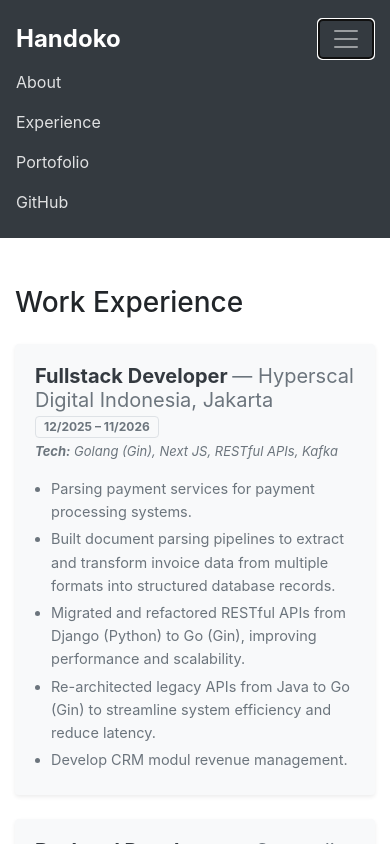
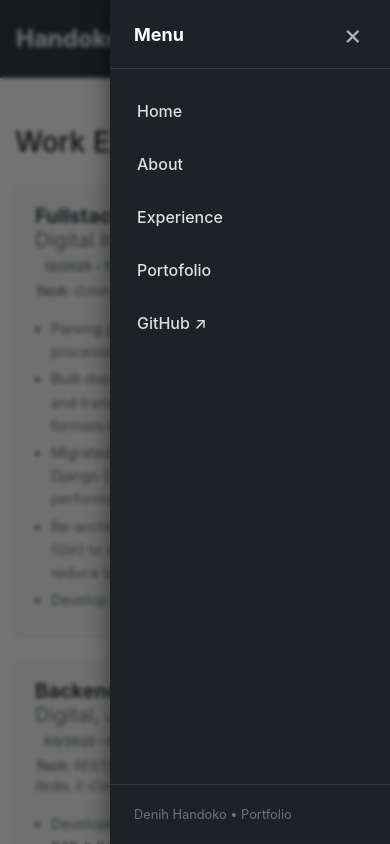
Before and after one commit to handole/denihandoko, a React (Create React App) app: page /experience in a window 390 px wide. Both pictures are taken after a click on the button "Toggle navigation menu". Shown: the top 844 px of the page. Built offline with nearby package versions, Linux system fonts and the light colour scheme.

Commit message:
Add responsive mobile sidebar with burger menu

```diff
--- a/src/App.css
+++ b/src/App.css
@@ -23,3 +23,125 @@ code {
 .navbar-dark .navbar-nav .nav-link:hover {
   color: #ffffff;
 }
+
+/* Custom Hamburger Icon Button */
+.burger-btn {
+  background: transparent;
+  border: none;
+  cursor: pointer;
+  padding: 8px 6px;
+  display: inline-flex;
+  flex-direction: column;
+  justify-content: space-around;
+  width: 40px;
+  height: 38px;
+  border-radius: 6px;
+  transition: background-color 0.2s ease;
+}
+
+.burger-btn:focus {
+  outline: none;
+  background-color: rgba(255, 255, 255, 0.1);
+}
+
+.burger-line {
+  width: 100%;
+  height: 2px;
+  background-color: #ffffff;
+  border-radius: 2px;
+  transition: all 0.25s ease-in-out;
+}
+
+/* Mobile Sidebar Drawer */
+.sidebar-overlay {
+  position: fixed;
+  top: 0;
+  left: 0;
+  width: 100vw;
+  height: 100vh;
+  background-color: rgba(0, 0, 0, 0.55);
+  backdrop-filter: blur(2px);
+  z-index: 1040;
+  opacity: 0;
+  visibility: hidden;
+  transition: opacity 0.3s ease, visibility 0.3s ease;
+}
+
+.sidebar-overlay.open {
+  opacity: 1;
+  visibility: visible;
+}
+
+.mobile-sidebar {
+  position: fixed;
+  top: 0;
+  right: 0;
+  width: 280px;
+  max-width: 80vw;
+  height: 100vh;
+  background-color: #1e2125;
+  box-shadow: -4px 0 20px rgba(0, 0, 0, 0.4);
+  z-index: 1050;
+  display: flex;
+  flex-direction: column;
+  transform: translateX(100%);
+  transition: transform 0.3s cubic-bezier(0.4, 0, 0.2, 1);
+}
+
+.mobile-sidebar.open {
+  transform: translateX(0);
+}
+
+.sidebar-header {
+  padding: 1.25rem 1.5rem;
+  display: flex;
+  justify-content: space-between;
+  align-items: center;
+  border-bottom: 1px solid rgba(255, 255, 255, 0.1);
+}
+
+.close-btn {
+  background: transparent;
+  border: none;
+  color: #adb5bd;
+  font-size: 28px;
+  line-height: 1;
+  cursor: pointer;
+  padding: 0 4px;
+  transition: color 0.2s ease;
+}
+
+.close-btn:hover {
+  color: #ffffff;
+}
+
+.sidebar-nav {
+  display: flex;
+  flex-direction: column;
+  padding: 1rem 0;
+  flex: 1;
+}
+
+.sidebar-nav-link {
+  display: block;
+  padding: 0.9rem 1.5rem;
+  color: rgba(255, 255, 255, 0.85);
+  text-decoration: none;
+  font-size: 16px;
+  font-weight: 500;
+  border-left: 3px solid transparent;
+  transition: background-color 0.2s, color 0.2s, border-left-color 0.2s;
+}
+
+.sidebar-nav-link:hover,
+.sidebar-nav-link:focus {
+  color: #ffffff;
+  background-color: rgba(255, 255, 255, 0.08);
+  border-left-color: #0d6efd;
+  text-decoration: none;
+}
+
+.sidebar-footer {
+  padding: 1.25rem 1.5rem;
+  border-top: 1px solid rgba(255, 255, 255, 0.1);
+}
--- a/src/App.js
+++ b/src/App.js
@@ -1,4 +1,4 @@
-import React, { useState } from 'react';
+import React, { useState, useEffect } from 'react';
 import './App.css';
 import { BrowserRouter as Router, Route, Switch, Link } from 'react-router-dom';
 import Home from './components/Home';
@@ -8,9 +8,7 @@ import Experience from './components/Experience';
 import Footer from './components/footer';
 import {
   Container,
-  Collapse,
   Navbar,
-  NavbarToggler,
   NavbarBrand,
   Nav,
   NavItem,
@@ -18,32 +16,60 @@ import {
 } from 'reactstrap';
 
 const App = () => {
-  const [isOpen, setIsOpen] = useState(false);
-  const toggle = () => setIsOpen(!isOpen);
+  const [sidebarOpen, setSidebarOpen] = useState(false);
+
+  const toggleSidebar = () => setSidebarOpen((prev) => !prev);
+  const closeSidebar = () => setSidebarOpen(false);
+
+  // Prevent background scroll when mobile sidebar is open
+  useEffect(() => {
+    if (sidebarOpen) {
+      document.body.style.overflow = 'hidden';
+    } else {
+      document.body.style.overflow = 'unset';
+    }
+    return () => {
+      document.body.style.overflow = 'unset';
+    };
+  }, [sidebarOpen]);
 
   return (
     <Router>
       <div className="d-flex flex-column min-vh-100">
-        <Navbar color="dark" dark expand="md" className="py-3">
+        <Navbar color="dark" dark expand="md" className="py-3 sticky-top">
           <Container>
-            <NavbarBrand tag={Link} to="/" style={navTitle}>
+            <NavbarBrand tag={Link} to="/" style={navTitle} onClick={closeSidebar}>
               Handoko
             </NavbarBrand>
-            <NavbarToggler onClick={toggle} />
-            <Collapse isOpen={isOpen} navbar>
+
+            {/* Mobile Hamburger Button */}
+            <button
+              type="button"
+              className="burger-btn d-md-none"
+              onClick={toggleSidebar}
+              aria-label="Toggle navigation menu"
+              aria-expanded={sidebarOpen}
+            >
+              <span className="burger-line"></span>
+              <span className="burger-line"></span>
+              <span className="burger-line"></span>
+            </button>
+
+            {/* Desktop Navbar Menu */}
+            <div className="d-none d-md-block">
               <Nav className="ml-auto" navbar>
                 <NavItem>
-                  <NavLink tag={Link} to="/about" style={navItemStyle} onClick={() => setIsOpen(false)}>
+                  <NavLink tag={Link} to="/about" style={navItemStyle}>
                     About
                   </NavLink>
                 </NavItem>
                 <NavItem>
-                  <NavLink tag={Link} to="/experience" style={navItemStyle} onClick={() => setIsOpen(false)}>
+                  <NavLink tag={Link} to="/experience" style={navItemStyle}>
                     Experience
                   </NavLink>
                 </NavItem>
                 <NavItem>
-                  <NavLink tag={Link} to="/portofolio" style={navItemStyle} onClick={() => setIsOpen(false)}>
+                  <NavLink tag={Link} to="/portofolio" style={navItemStyle}>
                     Portofolio
                   </NavLink>
                 </NavItem>
@@ -58,9 +84,66 @@ const App = () => {
                   </NavLink>
                 </NavItem>
               </Nav>
-            </Collapse>
+            </div>
           </Container>
         </Navbar>
+
+        {/* Mobile Sidebar Overlay */}
+        <div
+          className={`sidebar-overlay ${sidebarOpen ? 'open' : ''}`}
+          onClick={closeSidebar}
+          aria-hidden="true"
+        />
+
+        {/* Mobile Slide-in Sidebar Drawer */}
+        <aside
+          className={`mobile-sidebar ${sidebarOpen ? 'open' : ''}`}
+          aria-label="Mobile Navigation"
+        >
+          <div className="sidebar-header">
+            <span className="text-white font-weight-bold" style={{ fontSize: '18px' }}>
+              Menu
+            </span>
+            <button
+              type="button"
+              className="close-btn"
+              onClick={closeSidebar}
+              aria-label="Close menu"
+            >
+              &times;
+            </button>
+          </div>
+
+          <div className="sidebar-nav">
+            <Link to="/" className="sidebar-nav-link" onClick={closeSidebar}>
+              Home
+            </Link>
+            <Link to="/about" className="sidebar-nav-link" onClick={closeSidebar}>
+              About
+            </Link>
+            <Link to="/experience" className="sidebar-nav-link" onClick={closeSidebar}>
+              Experience
+            </Link>
+            <Link to="/portofolio" className="sidebar-nav-link" onClick={closeSidebar}>
+              Portofolio
+            </Link>
+            <a
+              href="https://github.com/handole?tab=repositories"
+              target="_blank"
+              rel="noopener noreferrer"
+              className="sidebar-nav-link"
+              onClick={closeSidebar}
+            >
+              GitHub ↗
+            </a>
+          </div>
+
+          <div className="sidebar-footer">
+            <small className="text-muted d-block">
+              Denih Handoko &bull; Portfolio
+            </small>
+          </div>
+        </aside>
 
         <main className="flex-fill">
           <Container className="py-4">
--- a/src/components/Experience.js
+++ b/src/components/Experience.js
@@ -23,7 +23,7 @@ const experiences = [
     company: 'Gramedia Digital',
     location: 'Jakarta',
     period: '03/2022 – 08/2025',
-    tech: 'RESTful APIs, Redis, E-Commerce, B2B/B2C Integrations',
+    tech: 'RESTful APIs, Python (FastAPI), MongoDB, Redis, E-Commerce, B2B/B2C Integrations',
     responsibilities: [
       'Developed and optimized APIs to support B2B & B2C operations.',
       'Integrated payment gateways (Midtrans, Xendit).',
```
